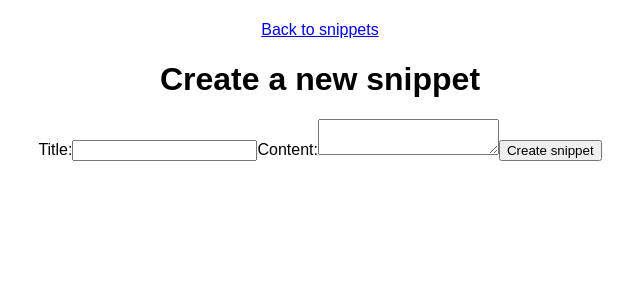
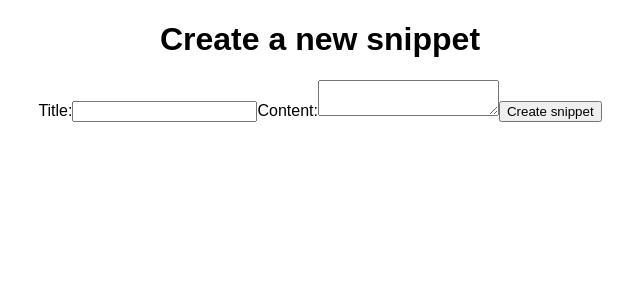
Before and after one commit to kymmt90-sandbox/snipe-react, a React (Create React App) app: page /snippets/new in a window 1280 px wide. Shown: the top 300 px of the page, without its empty margins (320-960 px from the left). Built offline with nearby package versions, Linux system fonts and the light colour scheme; no server answers.

Commit message:
Distinguish /snippets/new and /snippets/:id

```diff
--- a/src/App.js
+++ b/src/App.js
@@ -174,7 +174,7 @@ class App extends Component {
         <div>
           <Route exact path="/" component={snippetsIndex} />
           <Route path="/users/:id" component={userSnippetsIndex} />
-          <Route path="/snippets/:id" component={snippetShow} />
+          <Route path="/snippets/:id(\d+)" component={snippetShow} />
           <Route path="/login" component={logIn} />
           <Route path="/snippets/new" component={snippetCreate} />
         </div>
```
